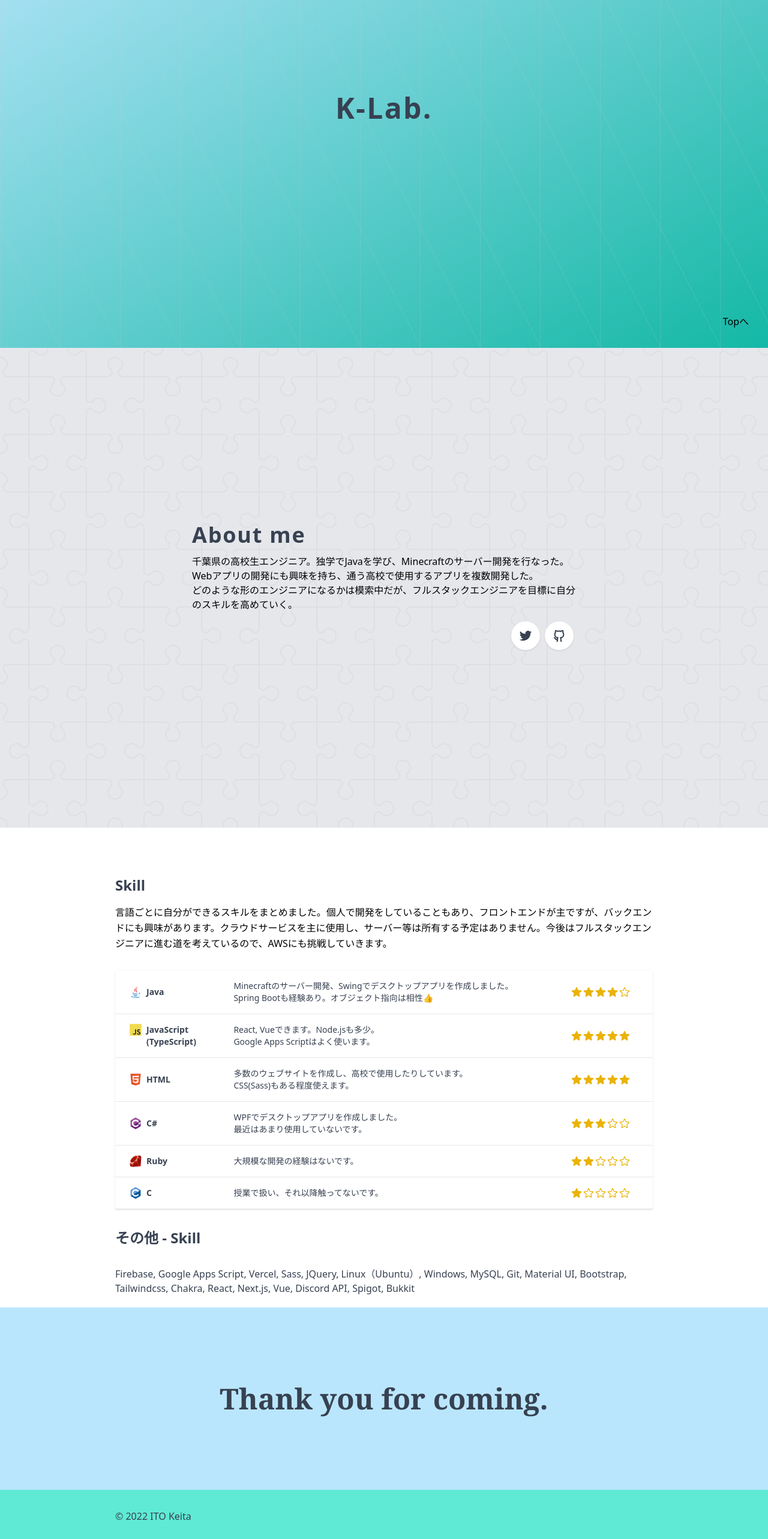
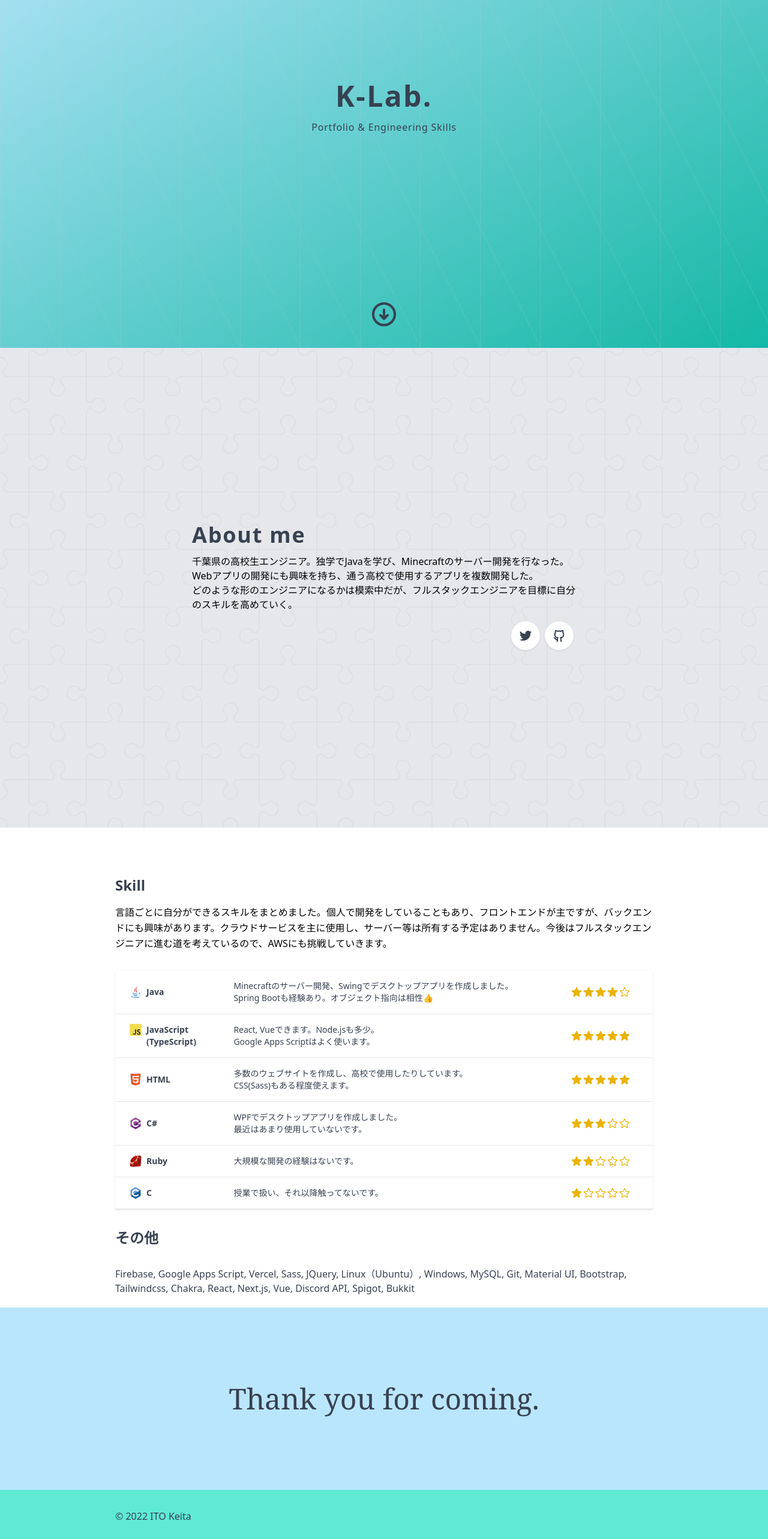
Before and after one commit to kk79it/portfolio, a React (Create React App) app: page / in a window 1280 px wide. Shown: the part 220-2786 px from the top of the page at 60% size. Built offline with nearby package versions, Linux system fonts and the light colour scheme.

Commit message:
内容の記述

```diff
--- a/public/index.html
+++ b/public/index.html
@@ -1,14 +1,11 @@
 <!DOCTYPE html>
-<html lang="en">
+<html lang="ja">
   <head>
     <meta charset="utf-8" />
     <link rel="icon" href="%PUBLIC_URL%/favicon.ico" />
     <meta name="viewport" content="width=device-width, initial-scale=1" />
     <meta name="theme-color" content="#000000" />
-    <meta
-      name="description"
-      content="Web site created using create-react-app"
-    />
+    <meta name="description" content="伊藤啓太のポートフォリオ" />
     <link rel="apple-touch-icon" href="%PUBLIC_URL%/logo192.png" />
     <!--
       manifest.json provides metadata used when your web app is installed on a
@@ -24,10 +21,10 @@
       work correctly both with client-side routing and a non-root public URL.
       Learn how to configure a non-root public URL by running `npm run build`.
     -->
-    <title>React App</title>
+    <title>K-Lab.</title>
   </head>
   <body>
-    <noscript>You need to enable JavaScript to run this app.</noscript>
+    <noscript>JavaScriptを有効にしてください。</noscript>
     <div id="root"></div>
     <!--
       This HTML file is a template.
--- a/src/components/SubMenu.tsx
+++ /dev/null
@@ -1,9 +0,0 @@
-function SubMenu() {
-  const scrollTop = () => {
-    window.scroll({ top: 0, behavior: "smooth" });
-  };
-
-  return <div onClick={scrollTop}>Topへ</div>;
-}
-
-export default SubMenu;
--- a/src/components/footer.tsx
+++ b/src/components/footer.tsx
@@ -1,7 +1,7 @@
 function Footer() {
   return (
     <div>
-      <div className="bg-sky-200 px-2 py-32 text-center font-serif text-5xl font-bold text-gray-700">
+      <div className="bg-sky-200 px-2 py-32 text-center font-serif text-5xl text-gray-700">
         Thank you for coming.
       </div>
       <div className="bg-teal-300 px-2 py-8">
--- a/src/components/layout.tsx
+++ b/src/components/layout.tsx
@@ -1,7 +1,7 @@
 import { ReactElement } from "react";
 import Footer from "./footer";
 import Header from "./header";
-import SubMenu from "./SubMenu";
+import SubMenu from "./sub-menu";
 
 type Props = {
   children: ReactElement;
@@ -10,7 +10,7 @@ type Props = {
 function Layout({ children }: Props) {
   return (
     <div className="relative">
-      <div className="fixed bottom-0 right-0 z-50 pr-8 pb-8">
+      <div className="fixed bottom-0 right-0 z-50">
         <SubMenu />
       </div>
       <div className="fixed top-0 left-0 z-50 w-full">
--- /dev/null
+++ b/src/components/scroll-icon.tsx
@@ -0,0 +1,26 @@
+import styles from "../styles/scroll-icon.module.scss";
+import topics from "../topics.json";
+import HashLink from "./hash-link";
+
+function ScrollIcon() {
+  return (
+    <HashLink to={topics[1].path}>
+      <svg
+        xmlns="http://www.w3.org/2000/svg"
+        fill="none"
+        viewBox="0 0 24 24"
+        strokeWidth={2}
+        stroke="currentColor"
+        className={`h-12 w-12 ${styles.scroll} transition-colors duration-100 hover:text-gray-500`}
+      >
+        <path
+          strokeLinecap="round"
+          strokeLinejoin="round"
+          d="M9 12.75l3 3m0 0l3-3m-3 3v-7.5M21 12a9 9 0 11-18 0 9 9 0 0118 0z"
+        />
+      </svg>
+    </HashLink>
+  );
+}
+
+export default ScrollIcon;
--- /dev/null
+++ b/src/components/sub-menu.tsx
@@ -0,0 +1,49 @@
+import classNames from "classnames";
+import { useEffect, useState } from "react";
+
+function SubMenu() {
+  const [visible, setVisible] = useState(false);
+
+  useEffect(() => {
+    const handler = () => {
+      setVisible(window.scrollY !== 0);
+    };
+
+    window.addEventListener("scroll", handler);
+
+    return () => {
+      window.removeEventListener("scroll", handler);
+    };
+  }, [setVisible]);
+
+  const scrollTop = () => {
+    window.scroll({ top: 0, behavior: "smooth" });
+  };
+
+  return (
+    <div
+      onClick={scrollTop}
+      className={classNames(
+        "m-2 cursor-pointer rounded-full p-4 text-gray-700 hover:bg-white/40 hover:shadow-md",
+        { hidden: !visible }
+      )}
+    >
+      <svg
+        xmlns="http://www.w3.org/2000/svg"
+        fill="none"
+        viewBox="0 0 24 24"
+        strokeWidth={1.5}
+        stroke="currentColor"
+        className="h-6 w-6"
+      >
+        <path
+          strokeLinecap="round"
+          strokeLinejoin="round"
+          d="M4.5 15.75l7.5-7.5 7.5 7.5"
+        />
+      </svg>
+    </div>
+  );
+}
+
+export default SubMenu;
--- a/src/components/topics/home.tsx
+++ b/src/components/topics/home.tsx
@@ -1,5 +1,6 @@
 import classNames from "classnames";
 import styles from "../../styles/topics-home.module.scss";
+import ScrollIcon from "../scroll-icon";
 
 function Home() {
   return (
@@ -11,10 +12,16 @@ function Home() {
       )}
     >
       <div className={classNames("h-16 bg-white")}></div>
-      <div className="absolute top-1/2 left-1/2 -translate-x-1/2 -translate-y-1/2">
-        <h1 className="text-5xl font-bold tracking-wider text-gray-700">
+      <div className="absolute top-1/2 left-1/2 -translate-x-1/2 -translate-y-1/2 text-center">
+        <h1 className="my-4 text-5xl font-bold tracking-wider text-gray-700">
           K-Lab.
         </h1>
+        <p className="my-4 tracking-wider text-gray-700">
+          Portfolio & Engineering Skills
+        </p>
+      </div>
+      <div className="absolute bottom-0 left-1/2 -translate-x-1/2 p-8 text-gray-700">
+        <ScrollIcon />
       </div>
     </div>
   );
--- a/src/components/topics/skill.tsx
+++ b/src/components/topics/skill.tsx
@@ -44,7 +44,7 @@ const skills = [
 function Skill() {
   return (
     <div id="skill" className="min-h-screen bg-white px-2">
-      <div className="mx-auto pt-16 max-w-4xl">
+      <div className="mx-auto max-w-4xl pt-16">
         <h2 className="my-4 text-2xl font-bold text-gray-700">Skill</h2>
         <p className="leading-relaxed">
           言語ごとに自分ができるスキルをまとめました。個人で開発をしていることもあり、フロントエンドが主ですが、バックエンドにも興味があります。クラウドサービスを主に使用し、サーバー等は所有する予定はありません。今後はフルスタックエンジニアに進む道を考えているので、AWSにも挑戦していきます。
@@ -76,10 +76,8 @@ function Skill() {
             </tbody>
           </table>
         </div>
-        <h2 className="my-8 text-2xl font-bold text-gray-700">
-          その他 - Skill
-        </h2>
-        <p className="text-gray-700 my-8">
+        <h2 className="my-8 text-2xl font-bold text-gray-700">その他</h2>
+        <p className="my-8 text-gray-700">
           Firebase, Google Apps Script, Vercel, Sass, JQuery, Linux（Ubuntu）,
           Windows, MySQL, Git, Material UI, Bootstrap, Tailwindcss, Chakra,
           React, Next.js, Vue, Discord API, Spigot, Bukkit
--- /dev/null
+++ b/src/styles/scroll-icon.module.scss
@@ -0,0 +1,15 @@
+.scroll {
+  animation: down ease 2s infinite;
+}
+
+@keyframes down {
+  0% {
+    transform: translate(0);
+  }
+  25% {
+    transform: translateY(10px);
+  }
+  50% {
+    transform: translate(0);
+  }
+}
```
